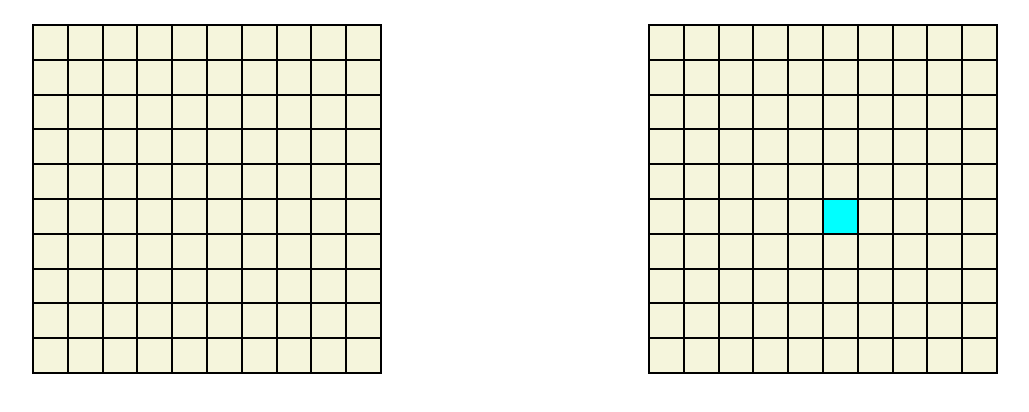
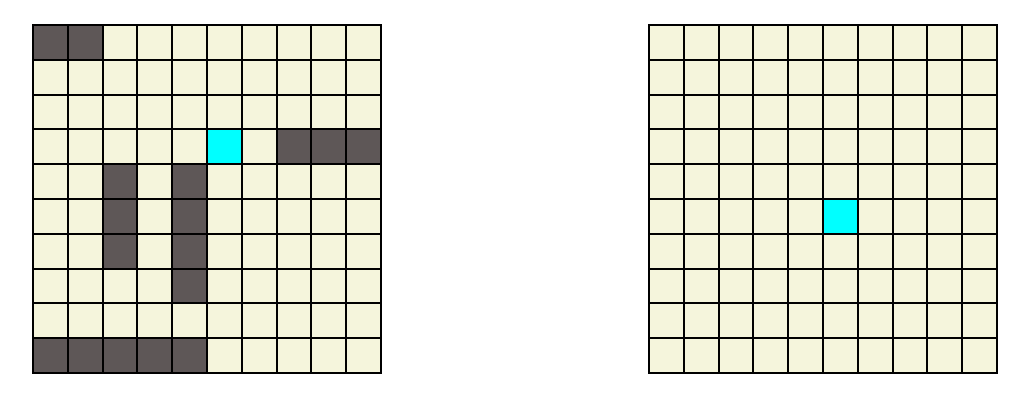
Before and after one commit to itsEmadK/odin-battleship, a website built with webpack: page src/template.html in a window 1280 px wide. Both pictures are taken after a click on the element 948 px from the left and 199 px from the top of the page. Shown: the whole page, without its empty margins (125-1154 px from the left). Built offline with nearby package versions, Linux system fonts and the light colour scheme.

Commit message:
Handle AI actions

```diff
--- a/src/index.js
+++ b/src/index.js
@@ -14,9 +14,10 @@ player2.gameBoard.populate();
 displayController.renderPlayer1Board(player1.gameBoard.board);
 displayController.renderPlayer2Board(player2.gameBoard.board);
 
-// const player1BoardDiv = document.querySelector('.board.player1');
+const player1BoardDiv = document.querySelector('.board.player1');
 const player2BoardDiv = document.querySelector('.board.player2');
 
+player1BoardDiv.classList.add('revealed');
 // player1BoardDiv.addEventListener('click', (e) => {
 //     if ([...e.target.classList].includes('cell')) {
 //         if (turn === 2) {
@@ -37,6 +38,21 @@ player2BoardDiv.addEventListener('click', (e) => {
             player2.gameBoard.receiveAttack(x, y);
             displayController.renderPlayer2Board(player2.gameBoard.board);
             turn = 2;
+            if (player2 instanceof AIPlayer) {
+                const delay = new Promise((resolve, reject) => {
+                    setTimeout(resolve, 500);
+                });
+
+                delay.then(() => {
+                    const { x: aiAttackX, y: aiAttackY } =
+                        player2.getNextAttack();
+                    player1.gameBoard.receiveAttack(aiAttackX, aiAttackY);
+                    displayController.renderPlayer1Board(
+                        player1.gameBoard.board,
+                    );
+                    turn = 1;
+                });
+            }
         }
     }
 });
--- a/src/styles.css
+++ b/src/styles.css
@@ -33,6 +33,11 @@
     height: auto;
     border: var(--board-border);
     aspect-ratio: 1;
+    cursor: not-allowed;
+}
+
+.board.current-turn .cell {
+    cursor: default;
 }
 
 .board.revealed .cell.occupied {
```
